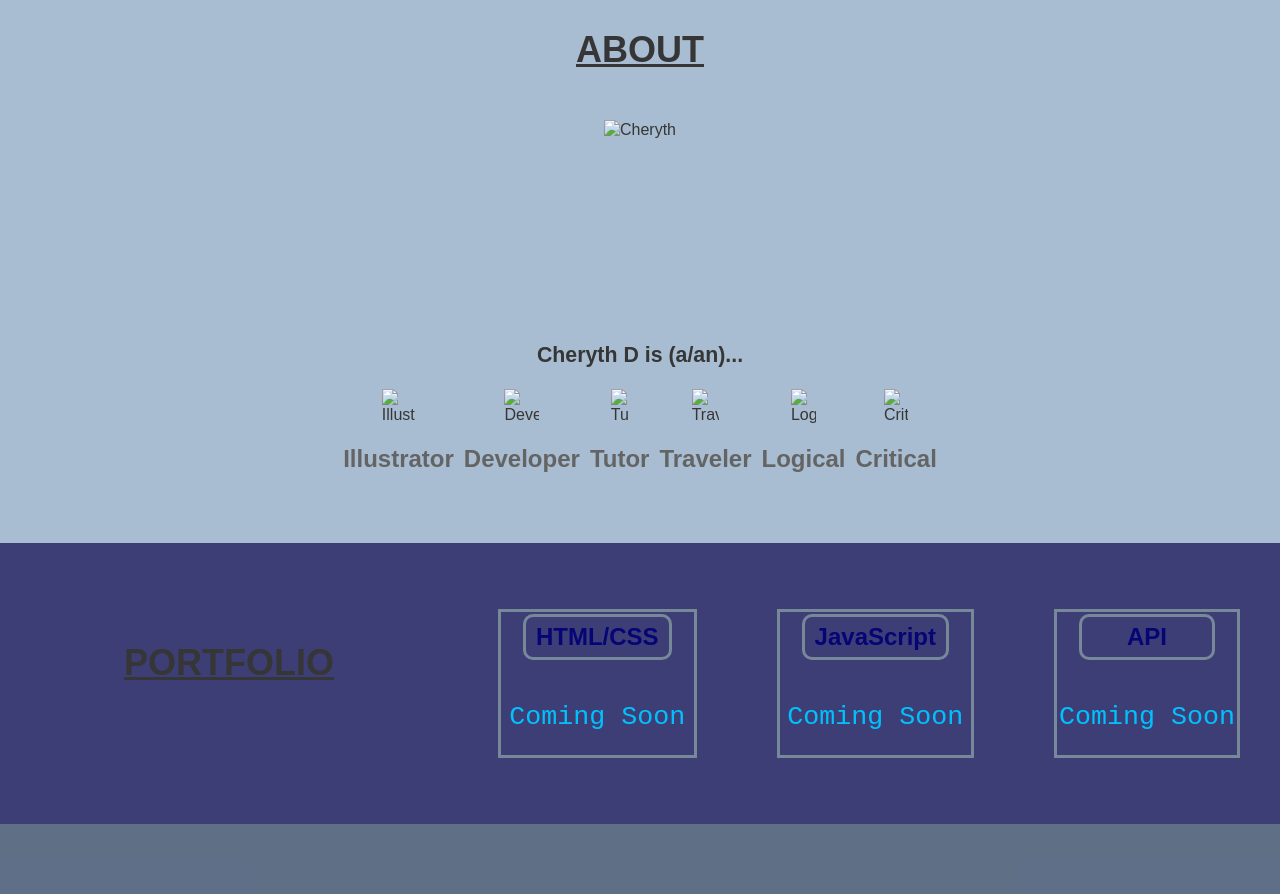
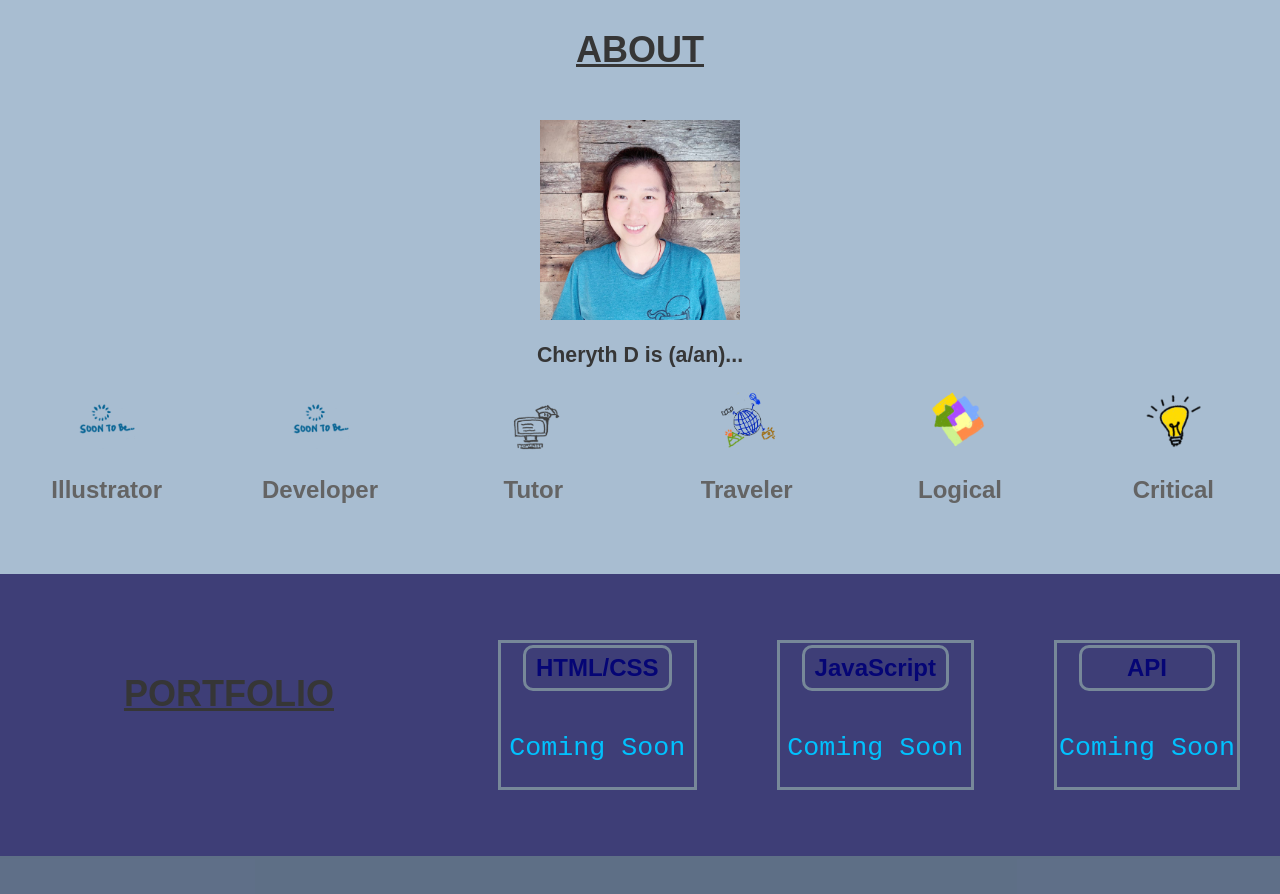
Before and after one commit to ChengyuD/Cheryth-s-Portfolio-Website, a plain HTML site: page index.html in a window 1280 px wide. Shown: the part 920-1814 px from the top of the page. Drawn offline with Linux system fonts and the light colour scheme; files that its build step writes are made by us from their sources; files whose address does not match are found by name.

Commit message:
Update index.html

```diff
--- a/index.html
+++ b/index.html
@@ -5,8 +5,8 @@
     <meta charset="UTF-8" />
     <meta name="viewport" content="width=device-width, initial-scale=1" />
     <title>Cheryth CYD</title>
-    <link rel="sytlesheet" href="./assets/css/reset.css" />
-    <link rel="stylesheet" href="./assets/css/style.css" />
+    <link rel="sytlesheet" href="reset.css" />
+    <link rel="stylesheet" href="style.css" />
 </head>
 
 <body>
@@ -32,32 +32,32 @@
     <!-- About section styling and should scrolled down after clicking "ABOUT" navigation link -->
     <section class="About" id="about">
         <h2>ABOUT</h2>
-            <img src="./assets/images/CherythD.jpg" class="me" alt="Cheryth">
+            <img src="CherythD.jpg" class="me" alt="Cheryth">
         <h3><span id="CherythD">Cheryth D is (a/an)...</span></h3>
 
         <div class="row">
             <div class="box-about">
-                <img src="./assets/images/Illustrator.png" alt="Illustrator" class="imgabout">
+                <img src="Illustrator.png" alt="Illustrator" class="imgabout">
                 <h3 class="header-about">Illustrator</h3>
             </div>
             <div class="box-about">
-                <img src="./assets/images/Developer.png" alt="Developer" class="imgabout">
+                <img src="Developer.png" alt="Developer" class="imgabout">
                 <h3 class="header-about">Developer</h3>
             </div>
             <div class="box-about">
-                <img src="./assets/images/Tutor.png" alt="Tutor" class="imgabout">
+                <img src="Tutor.png" alt="Tutor" class="imgabout">
                 <h3 class="header-about">Tutor</h3>
             </div>
             <div class="box-about">
-                <img src="./assets/images/Traveler.png" alt="Traveler" class="imgabout">
+                <img src="Traveler.png" alt="Traveler" class="imgabout">
                 <h3 class="header-about">Traveler</h3>
             </div>
             <div class="box-about">
-                <img src="./assets/images/Logical.png" alt="Logical" class="imgabout">
+                <img src="Logical.png" alt="Logical" class="imgabout">
                 <h3 class="header-about">Logical</h3>
             </div>
             <div class="box-about">
-                <img src="./assets/images/Critical.png" alt="Critical" class="imgabout">
+                <img src="Critical.png" alt="Critical" class="imgabout">
                 <h3 class="header-about">Critical</h3>
             </div>
         </div>
```
